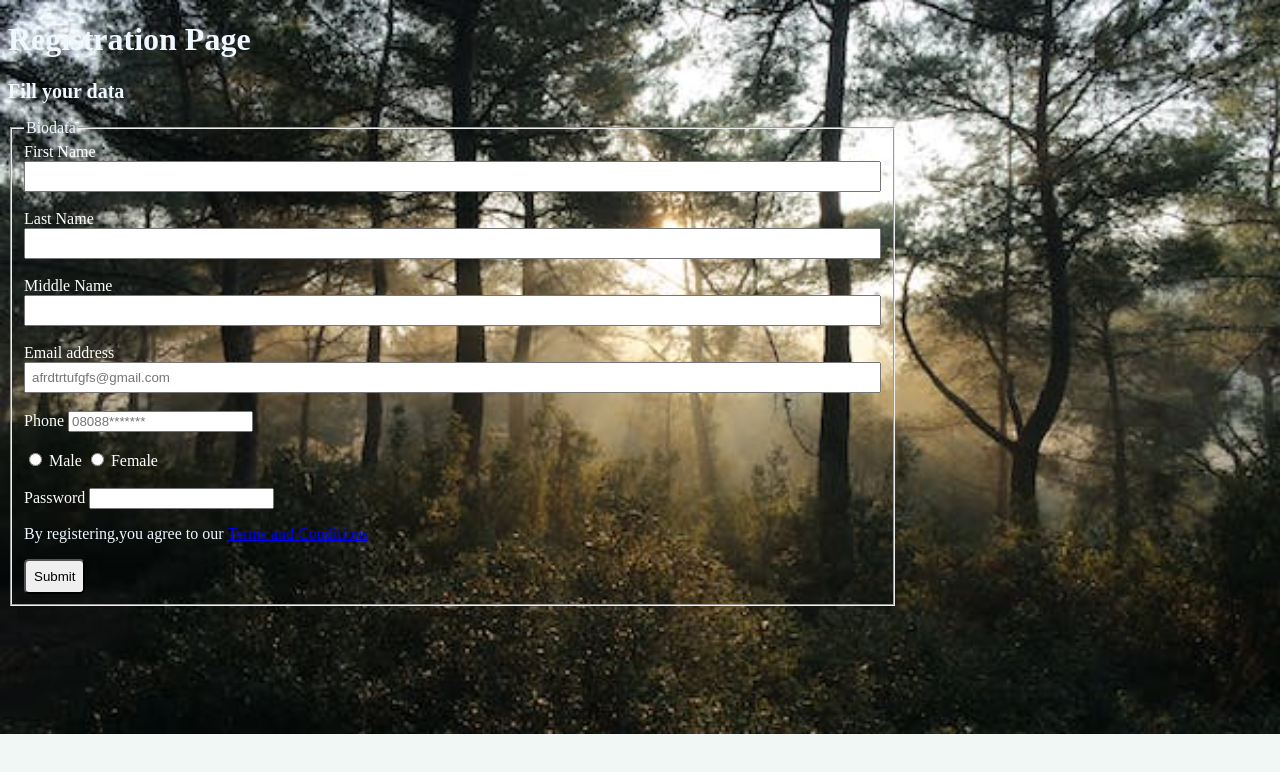
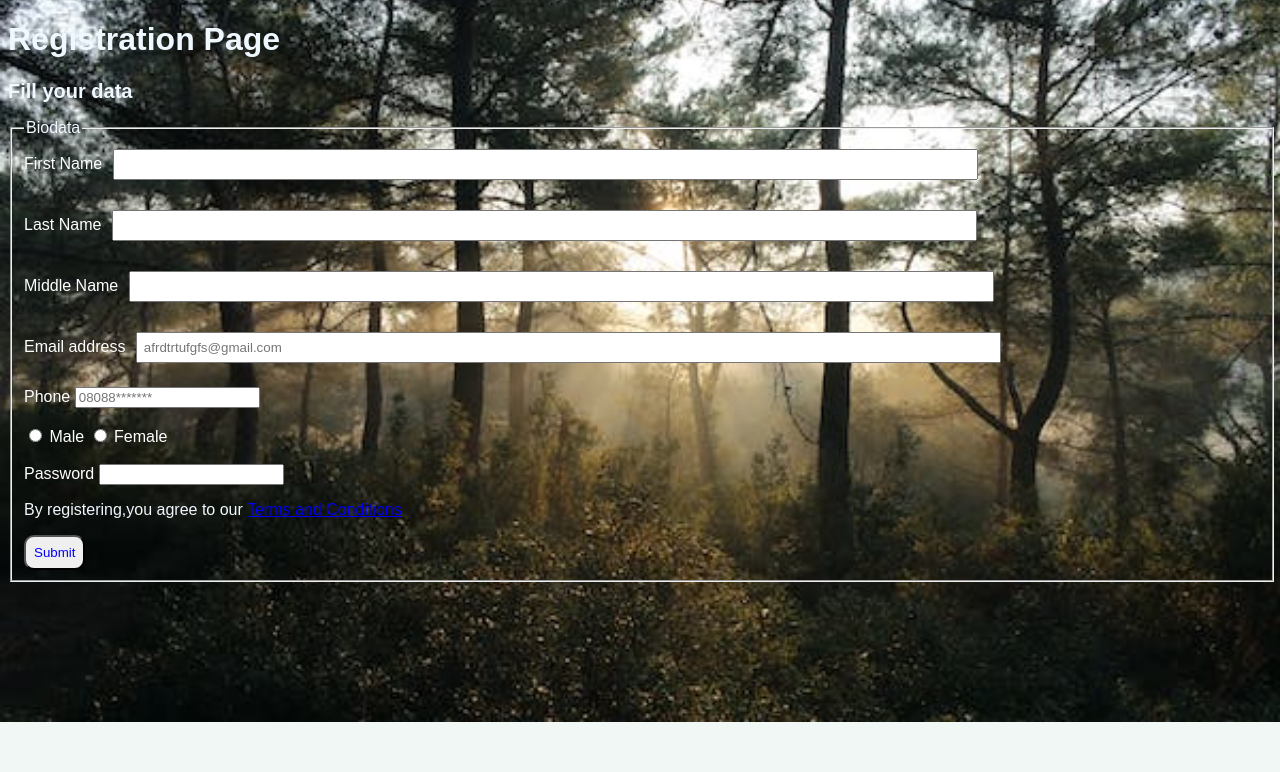
Before and after one commit to olalekan99/formpage, a plain HTML site: page index.html in a window 1280 px wide. Drawn offline with Linux system fonts and the light colour scheme.

Commit message:
more css styling

```diff
--- a/style.css
+++ b/style.css
@@ -1,5 +1,6 @@
 * {
     box-sizing: border-box;
+    font-family: Arial, Helvetica, sans-serif;
 }
 
 body {
@@ -12,12 +13,12 @@ body {
 }
 
 main {
-    width: 70%;
-    /* margin-left: 100px; */
+    width: 100%;
 }
 main>h1 {
     color: aliceblue;
     font-size: 32px;
+    font-weight: 800;
 }
 main>h2 {
     color: aliceblue;
@@ -37,13 +38,21 @@ label {
 
 input[type="email"],
 input[type="text"] {
-    width: 100%;
+    width: 70%;
+    margin: 6px;
     padding: 6px;
+
 }
 
 .btn {
     padding: 8px;
     cursor: pointer;
-    border-radius: 5px;
-    color: black;
+    border-radius: 10px;
+    color: blue;
+    cursor: pointer;
 }
+.btn:hover {
+    background-color: black;
+    color: white;
+
+}
```
Also changed, not shown: image/mountain.jpg (deleted).
